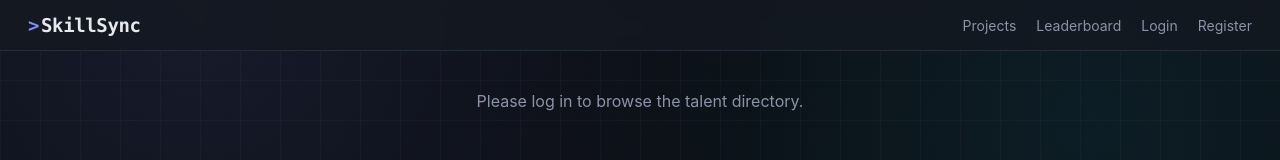
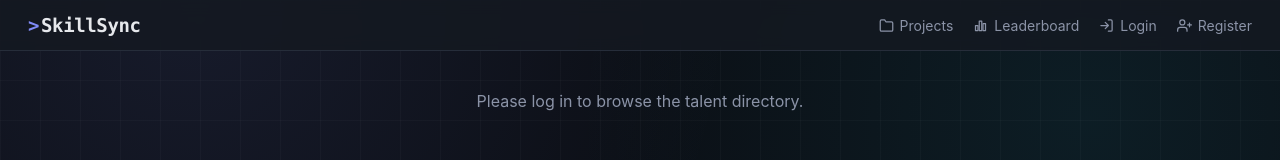
Before and after one commit to hajeramahmud/skillsync, a React (Vite) app in the folder frontend/: page /talent in a window 1280 px wide. Shown: the top 160 px of the page. Built offline with nearby package versions, Linux system fonts and the light colour scheme.

Commit message:
Add icon set and loading spinner for visual polish

```diff
--- /dev/null
+++ b/frontend/src/components/Icon.jsx
@@ -0,0 +1,79 @@
+const common = {
+  fill: "none",
+  stroke: "currentColor",
+  strokeWidth: 2,
+  strokeLinecap: "round",
+  strokeLinejoin: "round",
+};
+
+const paths = {
+  folder: "M22 19a2 2 0 0 1-2 2H4a2 2 0 0 1-2-2V5a2 2 0 0 1 2-2h5l2 3h9a2 2 0 0 1 2 2z",
+  home: "M3 9l9-7 9 7v11a2 2 0 0 1-2 2H5a2 2 0 0 1-2-2z M9 22V12h6v10",
+  edit: "M17 3a2.828 2.828 0 1 1 4 4L7.5 20.5 2 22l1.5-5.5L17 3z",
+  bell: "M18 8A6 6 0 0 0 6 8c0 7-3 9-3 9h18s-3-2-3-9z M13.73 21a2 2 0 0 1-3.46 0",
+  logIn: "M15 3h4a2 2 0 0 1 2 2v14a2 2 0 0 1-2 2h-4M10 17l5-5-5-5M15 12H3",
+  logOut: "M9 21H5a2 2 0 0 1-2-2V5a2 2 0 0 1 2-2h4M16 17l5-5-5-5M21 12H9",
+  user: "M4 21v-2a4 4 0 0 1 4-4h8a4 4 0 0 1 4 4v2",
+  userPlus: "M1 21v-2a4 4 0 0 1 4-4h7a4 4 0 0 1 4 4v2",
+};
+
+function Icon({ name, size = 16, style }) {
+  const path = paths[name];
+
+  if (name === "barChart") {
+    return (
+      <svg width={size} height={size} viewBox="0 0 24 24" {...common} style={style}>
+        <rect x="4" y="12" width="4" height="8" />
+        <rect x="10" y="5" width="4" height="15" />
+        <rect x="16" y="9" width="4" height="11" />
+      </svg>
+    );
+  }
+
+  if (name === "plusCircle") {
+    return (
+      <svg width={size} height={size} viewBox="0 0 24 24" {...common} style={style}>
+        <circle cx="12" cy="12" r="9" />
+        <line x1="12" y1="8" x2="12" y2="16" />
+        <line x1="8" y1="12" x2="16" y2="12" />
+      </svg>
+    );
+  }
+
+  if (name === "clipboard") {
+    return (
+      <svg width={size} height={size} viewBox="0 0 24 24" {...common} style={style}>
+        <rect x="5" y="4" width="14" height="17" rx="2" />
+        <rect x="8.5" y="2" width="7" height="3" rx="1" />
+      </svg>
+    );
+  }
+
+  if (name === "user") {
+    return (
+      <svg width={size} height={size} viewBox="0 0 24 24" {...common} style={style}>
+        <circle cx="12" cy="8" r="4" />
+        <path d={paths.user} />
+      </svg>
+    );
+  }
+
+  if (name === "userPlus") {
+    return (
+      <svg width={size} height={size} viewBox="0 0 24 24" {...common} style={style}>
+        <circle cx="8.5" cy="7" r="4" />
+        <path d={paths.userPlus} />
+        <line x1="20" y1="8" x2="20" y2="14" />
+        <line x1="17" y1="11" x2="23" y2="11" />
+      </svg>
+    );
+  }
+
+  return (
+    <svg width={size} height={size} viewBox="0 0 24 24" {...common} style={style}>
+      <path d={path} />
+    </svg>
+  );
+}
+
+export default Icon;
--- a/frontend/src/components/Navbar.jsx
+++ b/frontend/src/components/Navbar.jsx
@@ -2,6 +2,7 @@ import { Link, useNavigate } from "react-router-dom";
 import { useState, useEffect, useRef } from "react";
 import axios from "axios";
 import { colors, font } from "../theme";
+import Icon from "./Icon";
 
 function Navbar() {
   const navigate = useNavigate();
@@ -39,25 +40,45 @@ function Navbar() {
         <span style={styles.logoPrompt}>&gt;</span>SkillSync
       </Link>
       <div style={styles.links}>
-        <Link to="/projects" style={styles.link} className="ss-navlink">Projects</Link>
-        <Link to="/stats" style={styles.link} className="ss-navlink">Leaderboard</Link>
+        <Link to="/projects" style={styles.link} className="ss-navlink">
+          <Icon name="folder" size={15} /> Projects
+        </Link>
+        <Link to="/stats" style={styles.link} className="ss-navlink">
+          <Icon name="barChart" size={15} /> Leaderboard
+        </Link>
         {token ? (
           <>
-            <Link to="/dashboard" style={styles.link} className="ss-navlink">Dashboard</Link>
-            <Link to="/talent" style={styles.link} className="ss-navlink">Talent</Link>
-            <Link to="/create-project" style={styles.link} className="ss-navlink">+ New Project</Link>
-            <Link to="/manage-applications" style={styles.link} className="ss-navlink">My Applicants</Link>
+            <Link to="/dashboard" style={styles.link} className="ss-navlink">
+              <Icon name="home" size={15} /> Dashboard
+            </Link>
+            <Link to="/talent" style={styles.link} className="ss-navlink">
+              <Icon name="user" size={15} /> Talent
+            </Link>
+            <Link to="/create-project" style={styles.link} className="ss-navlink">
+              <Icon name="plusCircle" size={15} /> New Project
+            </Link>
+            <Link to="/manage-applications" style={styles.link} className="ss-navlink">
+              <Icon name="clipboard" size={15} /> My Applicants
+            </Link>
             <Link to="/notifications" style={styles.notifLink} className="ss-navlink">
-              Notifications
+              <Icon name="bell" size={15} /> Notifications
               {unread > 0 && <span style={styles.badge}>{unread}</span>}
             </Link>
-            <Link to="/edit-profile" style={styles.link} className="ss-navlink">Edit Profile</Link>
-            <button onClick={logout} style={styles.btn} className="ss-btn-outline">Logout</button>
+            <Link to="/edit-profile" style={styles.link} className="ss-navlink">
+              <Icon name="edit" size={15} /> Edit Profile
+            </Link>
+            <button onClick={logout} style={styles.btn} className="ss-btn-outline">
+              <Icon name="logOut" size={15} /> Logout
+            </button>
           </>
         ) : (
           <>
-            <Link to="/login" style={styles.link} className="ss-navlink">Login</Link>
-            <Link to="/register" style={styles.link} className="ss-navlink">Register</Link>
+            <Link to="/login" style={styles.link} className="ss-navlink">
+              <Icon name="logIn" size={15} /> Login
+            </Link>
+            <Link to="/register" style={styles.link} className="ss-navlink">
+              <Icon name="userPlus" size={15} /> Register
+            </Link>
           </>
         )}
       </div>
@@ -88,7 +109,14 @@ const styles = {
   },
   logoPrompt: { color: colors.accent, marginRight: "2px" },
   links: { display: "flex", gap: "20px", alignItems: "center" },
-  link: { textDecoration: "none", color: colors.textMuted, fontSize: "14px" },
+  link: {
+    textDecoration: "none",
+    color: colors.textMuted,
+    fontSize: "14px",
+    display: "inline-flex",
+    alignItems: "center",
+    gap: "6px",
+  },
   notifLink: {
     textDecoration: "none",
     color: colors.textMuted,
@@ -96,7 +124,7 @@ const styles = {
     position: "relative",
     display: "inline-flex",
     alignItems: "center",
-    gap: "4px",
+    gap: "6px",
   },
   badge: {
     background: colors.danger,
@@ -115,6 +143,9 @@ const styles = {
     padding: "6px 14px",
     borderRadius: "6px",
     fontSize: "14px",
+    display: "inline-flex",
+    alignItems: "center",
+    gap: "6px",
   },
 };
 
--- /dev/null
+++ b/frontend/src/components/Spinner.jsx
@@ -0,0 +1,34 @@
+import { colors } from "../theme";
+
+function Spinner({ size = 28, label }) {
+  return (
+    <div style={styles.container}>
+      <svg width={size} height={size} viewBox="0 0 24 24" className="ss-spinner">
+        <circle cx="12" cy="12" r="9" fill="none" stroke={colors.border} strokeWidth="3" />
+        <path
+          d="M21 12a9 9 0 0 0-9-9"
+          fill="none"
+          stroke={colors.accent}
+          strokeWidth="3"
+          strokeLinecap="round"
+        />
+      </svg>
+      {label && <span style={styles.label}>{label}</span>}
+    </div>
+  );
+}
+
+const styles = {
+  container: {
+    display: "flex",
+    flexDirection: "column",
+    alignItems: "center",
+    justifyContent: "center",
+    gap: "10px",
+    padding: "48px 24px",
+    color: colors.textMuted,
+  },
+  label: { fontSize: "13px" },
+};
+
+export default Spinner;
--- a/frontend/src/index.css
+++ b/frontend/src/index.css
@@ -125,3 +125,13 @@ button {
 .ss-navlink:hover {
   color: #e6e8ec !important;
 }
+
+@keyframes ss-spin {
+  to {
+    transform: rotate(360deg);
+  }
+}
+
+.ss-spinner {
+  animation: ss-spin 0.7s linear infinite;
+}
--- a/frontend/src/pages/Dashboard.jsx
+++ b/frontend/src/pages/Dashboard.jsx
@@ -2,6 +2,7 @@ import { useEffect, useState } from "react";
 import { Link } from "react-router-dom";
 import axios from "axios";
 import { colors, shadow } from "../theme";
+import Spinner from "../components/Spinner";
 
 const getUserId = () => {
   const token = localStorage.getItem("token");
@@ -23,7 +24,7 @@ function Dashboard() {
       .then((res) => setUser(res.data));
   }, []);
 
-  if (!user) return <p style={styles.loading}>Loading...</p>;
+  if (!user) return <Spinner label="Loading..." />;
 
   return (
     <div style={styles.container}>
--- a/frontend/src/pages/ManageApplications.jsx
+++ b/frontend/src/pages/ManageApplications.jsx
@@ -1,6 +1,7 @@
 import { useEffect, useState } from "react";
 import axios from "axios";
 import { colors, shadow } from "../theme";
+import Spinner from "../components/Spinner";
 
 function ManageApplications() {
   const [myProjects, setMyProjects] = useState([]);
@@ -60,7 +61,7 @@ function ManageApplications() {
     }
   };
 
-  if (loading) return <p style={styles.loading}>Loading...</p>;
+  if (loading) return <Spinner label="Loading..." />;
 
   return (
     <div style={styles.container}>
--- a/frontend/src/pages/ProjectDetail.jsx
+++ b/frontend/src/pages/ProjectDetail.jsx
@@ -2,6 +2,7 @@ import { useState, useEffect } from "react";
 import { useParams, Link } from "react-router-dom";
 import axios from "axios";
 import { colors, shadow } from "../theme";
+import Spinner from "../components/Spinner";
 
 const STATUSES = ["todo", "inprogress", "done"];
 const STATUS_LABELS = { todo: "To Do", inprogress: "In Progress", done: "Done" };
@@ -89,7 +90,7 @@ function ProjectDetail() {
     setTasks((prev) => prev.filter((t) => t._id !== taskId));
   };
 
-  if (loading) return <p style={styles.loading}>Loading...</p>;
+  if (loading) return <Spinner label="Loading..." />;
   if (!project) return <p style={styles.loading}>Project not found.</p>;
 
   const tasksByStatus = STATUSES.reduce((acc, s) => {
--- a/frontend/src/pages/Stats.jsx
+++ b/frontend/src/pages/Stats.jsx
@@ -1,6 +1,7 @@
 import { useState, useEffect } from "react";
 import axios from "axios";
 import { colors, shadow } from "../theme";
+import Spinner from "../components/Spinner";
 
 function Stats() {
   const [stats, setStats] = useState(null);
@@ -13,7 +14,7 @@ function Stats() {
       .finally(() => setLoading(false));
   }, []);
 
-  if (loading) return <p style={styles.loading}>Loading stats...</p>;
+  if (loading) return <Spinner label="Loading stats..." />;
   if (!stats) return <p style={styles.loading}>Failed to load stats.</p>;
 
   const maxSkillCount = stats.topSkills[0]?.count || 1;
--- a/frontend/src/pages/Talent.jsx
+++ b/frontend/src/pages/Talent.jsx
@@ -2,6 +2,7 @@ import { useEffect, useState } from "react";
 import { Link } from "react-router-dom";
 import axios from "axios";
 import { colors, shadow } from "../theme";
+import Spinner from "../components/Spinner";
 
 function UserCard({ u, search }) {
   const query = search.trim().toLowerCase();
@@ -52,7 +53,7 @@ function Talent() {
     return <p style={styles.notice}>Please log in to browse the talent directory.</p>;
   }
 
-  if (loading) return <p style={styles.notice}>Loading...</p>;
+  if (loading) return <Spinner label="Loading..." />;
 
   const query = search.trim().toLowerCase();
   const filtered = query
--- a/frontend/src/pages/UserProfile.jsx
+++ b/frontend/src/pages/UserProfile.jsx
@@ -2,6 +2,7 @@ import { useState, useEffect } from "react";
 import { useParams } from "react-router-dom";
 import axios from "axios";
 import { colors, shadow } from "../theme";
+import Spinner from "../components/Spinner";
 
 const getUserId = () => {
   const token = localStorage.getItem("token");
@@ -86,7 +87,7 @@ function UserProfile() {
     setTimeout(() => setMsg(""), 2500);
   };
 
-  if (loading) return <p style={styles.loading}>Loading...</p>;
+  if (loading) return <Spinner label="Loading..." />;
   if (!profile) return <p style={styles.loading}>User not found.</p>;
 
   return (
```
